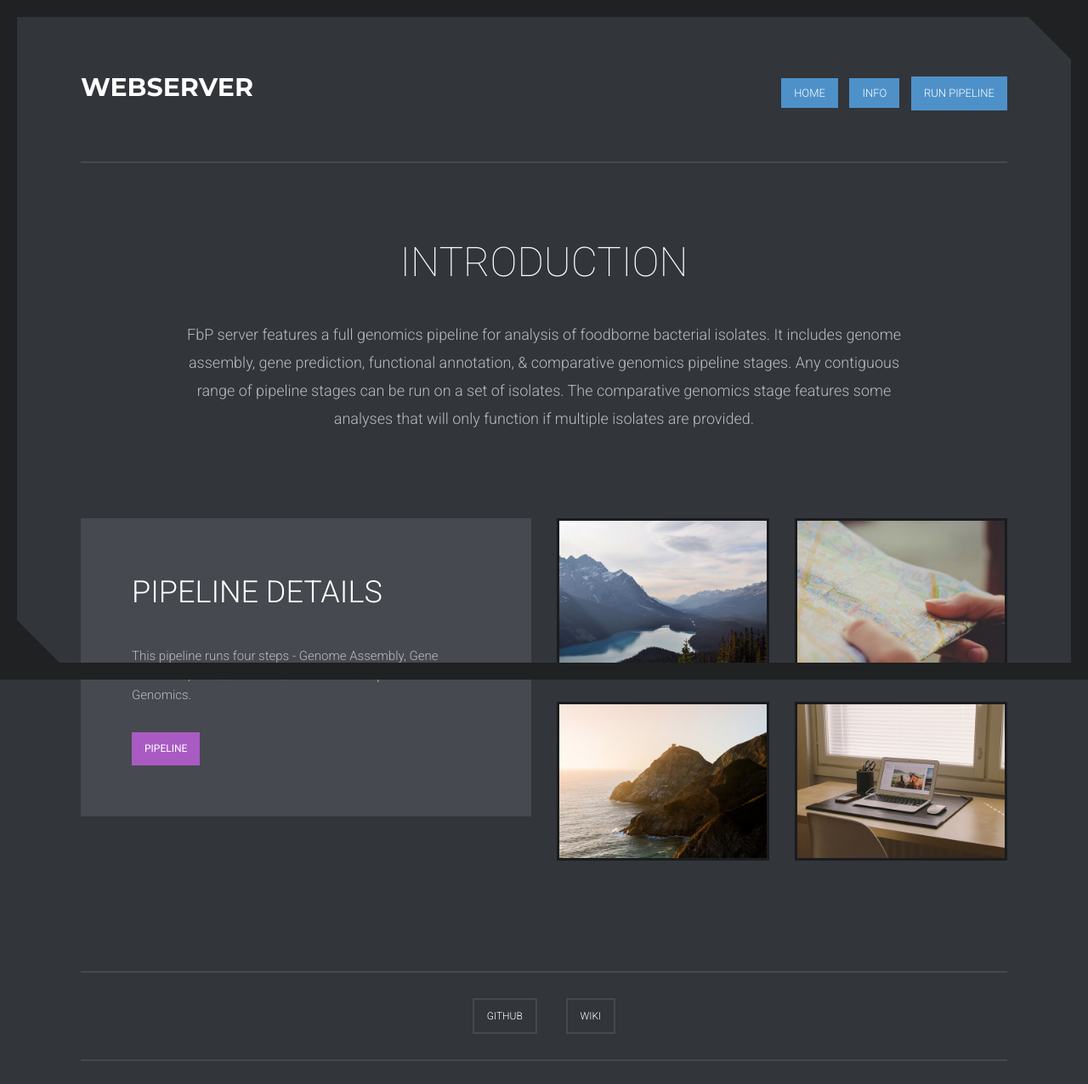
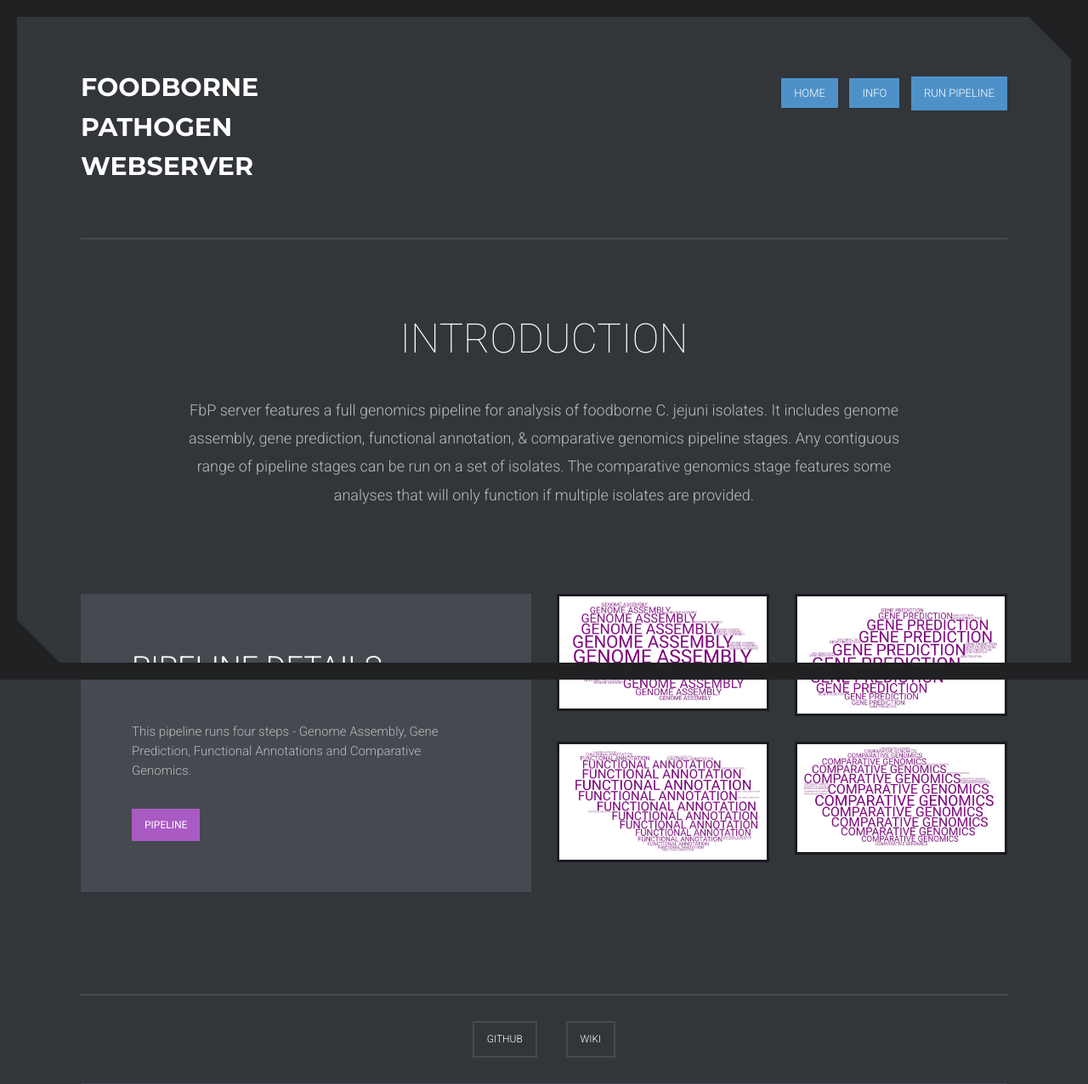
Before and after one commit to taylorSci/BIOL-7210_Predictive-web-server, a Django app: page /fbp/ in a window 1280 px wide. Shown: the top 1276 px of the page at 85% size. Run offline with Django 3.2, Linux system fonts and the light colour scheme; some libraries are stand-ins or nearby versions.

Commit message:
Cosmetic changes

```diff
--- a/django/foodbornePathogen/templates/foodbornePathogen/base.html
+++ b/django/foodbornePathogen/templates/foodbornePathogen/base.html
@@ -6,7 +6,7 @@
 	<meta name="viewport" content="width=device-width, initial-scale=1, minimal-ui">
 	<base href="/fbp/">
         <!--base href="https://team1.predict2021.biosci.gatech.edu/fbp/"--->
-	<title>Campylobacter Jejuni Predictive Web Server</title>
+	<title>Campylobacter Jejuni Predictive Webserver</title>
 <!--
 Raleway Template
 http://www.templatemo.com/preview/templatemo_421_raleway
@@ -26,7 +26,7 @@ http://www.templatemo.com/preview/templatemo_421_raleway
 			<div class="row">
 				<div class="col-md-4">
 					<div class="site-branding">
-						<a href="#"><h1>Webserver</h1></a>
+						<a href="#"><h1>Foodborne Pathogen Webserver</h1></a>
 					</div>
 				</div>
 				<a href="#" class="toggle-nav hidden-md hidden-lg">
--- a/django/foodbornePathogen/templates/foodbornePathogen/index.html
+++ b/django/foodbornePathogen/templates/foodbornePathogen/index.html
@@ -15,7 +15,7 @@
 		<div id="menu-1" class="homepage home-section container">
 			<div class="home-intro text-center">
 				<h2 class="welcome-title animated fadeInLeft">Introduction</h2>
-				<p class="animated fadeInRight"> FbP server features a full genomics pipeline for analysis of foodborne bacterial isolates. It includes genome assembly, gene prediction, functional annotation, & comparative genomics pipeline stages. Any contiguous range of pipeline stages can be run on a set of isolates. The comparative genomics stage features some analyses that will only function if multiple isolates are provided. </p>
+				<p class="animated fadeInRight"> FbP server features a full genomics pipeline for analysis of foodborne <i> C. jejuni</i> isolates. It includes genome assembly, gene prediction, functional annotation, & comparative genomics pipeline stages. Any contiguous range of pipeline stages can be run on a set of isolates. The comparative genomics stage features some analyses that will only function if multiple isolates are provided. </p>
 			</div>
 			<div class="home-projects">
 				<div class="row">
@@ -30,7 +30,7 @@
 						<div class="row">
 							<div class="col-md-6 col-sm-6">
 								<div class="project-item one animated fadeInRight">
-									<img src="{% static 'foodbornePathogen/img/1.jpg' %}" alt="">
+									<img src="{% static 'foodbornePathogen/img/GenomeAssembly.jpg' %}" alt="">
 									<div class="overlay">
 										<h4><a href="https://compgenomics2021.biosci.gatech.edu/Team_I_-_Genome_Assembly">Genome Assembly</a></h4>
 									</div>
@@ -38,7 +38,7 @@
 							</div>
 							<div class="col-md-6 col-sm-6">
 								<div class="project-item two animated fadeInRight">
-									<img src="{% static 'foodbornePathogen/img/2.jpg' %}" alt="">
+									<img src="{% static 'foodbornePathogen/img/GenePrediction.jpg' %}" alt="">
 									<div class="overlay">
 										<h4><a href="https://compgenomics2021.biosci.gatech.edu/Team_I_-_Gene_Prediction">Gene Prediction</a></h4>
 									</div>
@@ -46,7 +46,7 @@
 							</div>
 							<div class="col-md-6 col-sm-6">
 								<div class="project-item three animated fadeInRight">
-									<img src="{% static 'foodbornePathogen/img/3.jpg' %}" alt="">
+									<img src="{% static 'foodbornePathogen/img/FunctionalAnnotation.jpg' %}" alt="">
 									<div class="overlay">
 										<h4><a href="https://compgenomics2021.biosci.gatech.edu/Team_I_Functional_Annotation">Functional Annonation</a></h4>
 									</div>
@@ -54,7 +54,7 @@
 							</div>
 							<div class="col-md-6 col-sm-6">
 								<div class="project-item four animated fadeInRight">
-									<img src="{% static 'foodbornePathogen/img/4.jpg' %}" alt="">
+									<img src="{% static 'foodbornePathogen/img/ComparativeGenomics.jpg' %}" alt="">
 									<div class="overlay">
 										<h4><a href="https://compgenomics2021.biosci.gatech.edu/Team_I_Comparative_Genomics">Comparative Genomics</a></h4>
 									</div>
--- a/django/foodbornePathogen/templates/foodbornePathogen/options.html
+++ b/django/foodbornePathogen/templates/foodbornePathogen/options.html
@@ -13,10 +13,10 @@
         <form method="post" enctype="multipart/form-data">
             {% csrf_token %}
             {% load static %}
-
+            <table border= "1">
             {{ user }}
             {{ upload }}
-
+            </table>
             {% for stage in stages %}
                 {# <img src="{% static 'foodbornePathogen/img/{{ stage.name }}_schematic.png' %}" alt="stage schematic"> #}
                 <img src="{% static 'foodbornePathogen/img/test_im.png' %}" alt="stage schematic">
```
Also changed, not shown: django/foodbornePathogen/static/foodbornePathogen/img/ComparativeGenomics.jpg (added), django/foodbornePathogen/static/foodbornePathogen/img/FunctionalAnnotation.jpg (added), django/foodbornePathogen/static/foodbornePathogen/img/GenePrediction.jpg (added), django/foodbornePathogen/static/foodbornePathogen/img/GenomeAssembly.jpg (added).
